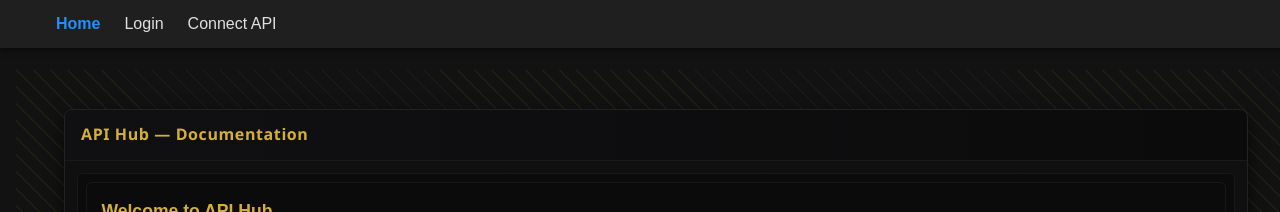
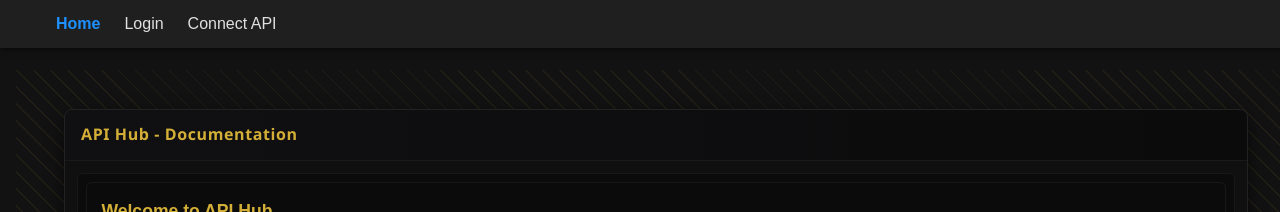
Before and after one commit to Jewls135/API_Hub, a React (Vite) app in the folder frontend/: page / in a window 1280 px wide. Shown: the top 212 px of the page. Built offline with nearby package versions, Linux system fonts and the light colour scheme; no server answers.

Commit message:
Updated Home.jsx styling

```diff
--- a/frontend/src/pages/Home.jsx
+++ b/frontend/src/pages/Home.jsx
@@ -8,7 +8,7 @@ export default function Home() {
         <div className="console">
           {/* header */}
           <div className="console-header">
-            <span className="console-title">API Hub — Documentation</span>
+            <span className="console-title">API Hub - Documentation</span>
           </div>
 
           {/* main content */}
@@ -37,14 +37,15 @@ export default function Home() {
                     external APIs, sending requests, and visualizing returned
                     data in a structured and readable format. Developers can
                     quickly inspect responses, understand complex JSON
-                    structures, and record and map important data fields without needing
-                    multiple external tools.
+                    structures, and record and map important data fields without
+                    needing multiple external tools.
                   </p>
 
                   <p>
                     Future updates will include additions to the dashboard
-                    interface regarding automation, algorithms behind data parsing,
-                    and improvements to the visualization/interaction with mapped data
+                    interface regarding automation, algorithms behind data
+                    parsing, and improvements to the visualization/interaction
+                    with mapped data
                   </p>
                 </div>
               </div>
@@ -85,18 +86,15 @@ export default function Home() {
                   href="https://github.com/Jewls135/API_Hub"
                   target="_blank"
                   rel="noopener noreferrer"
-                  className="mapped-item"
                 >
-                  View API Hub on GitHub
+                  &gt; View API Hub on GitHub
                 </a>
-              </div>
 
-              {/* AUTHOR */}
-              <div className="section">
                 <div
                   style={{
                     textAlign: "center",
                     opacity: 0.7,
+                    paddingTop: "1rem",
                   }}
                 >
                   Built by <strong>Julian Ward</strong>
```
